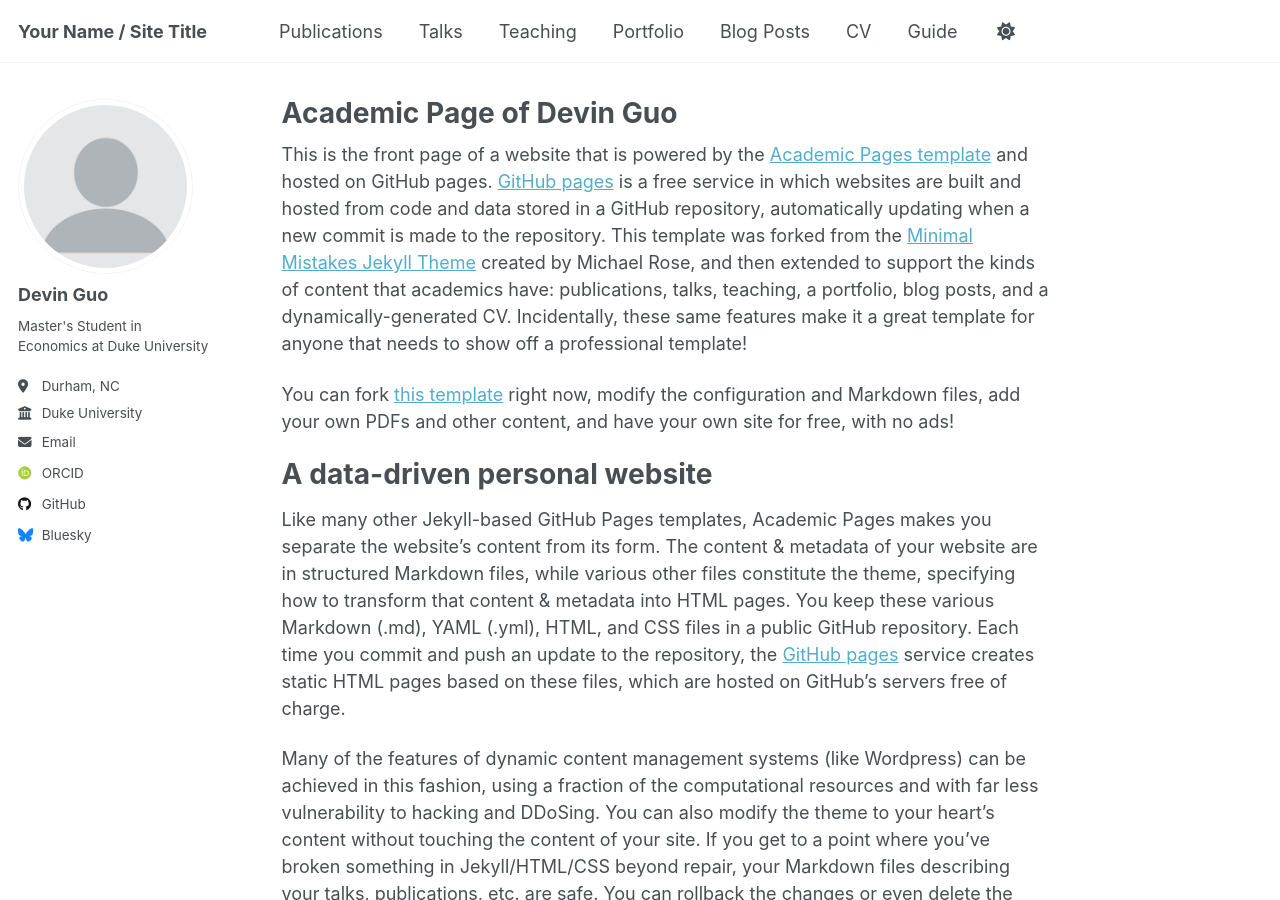
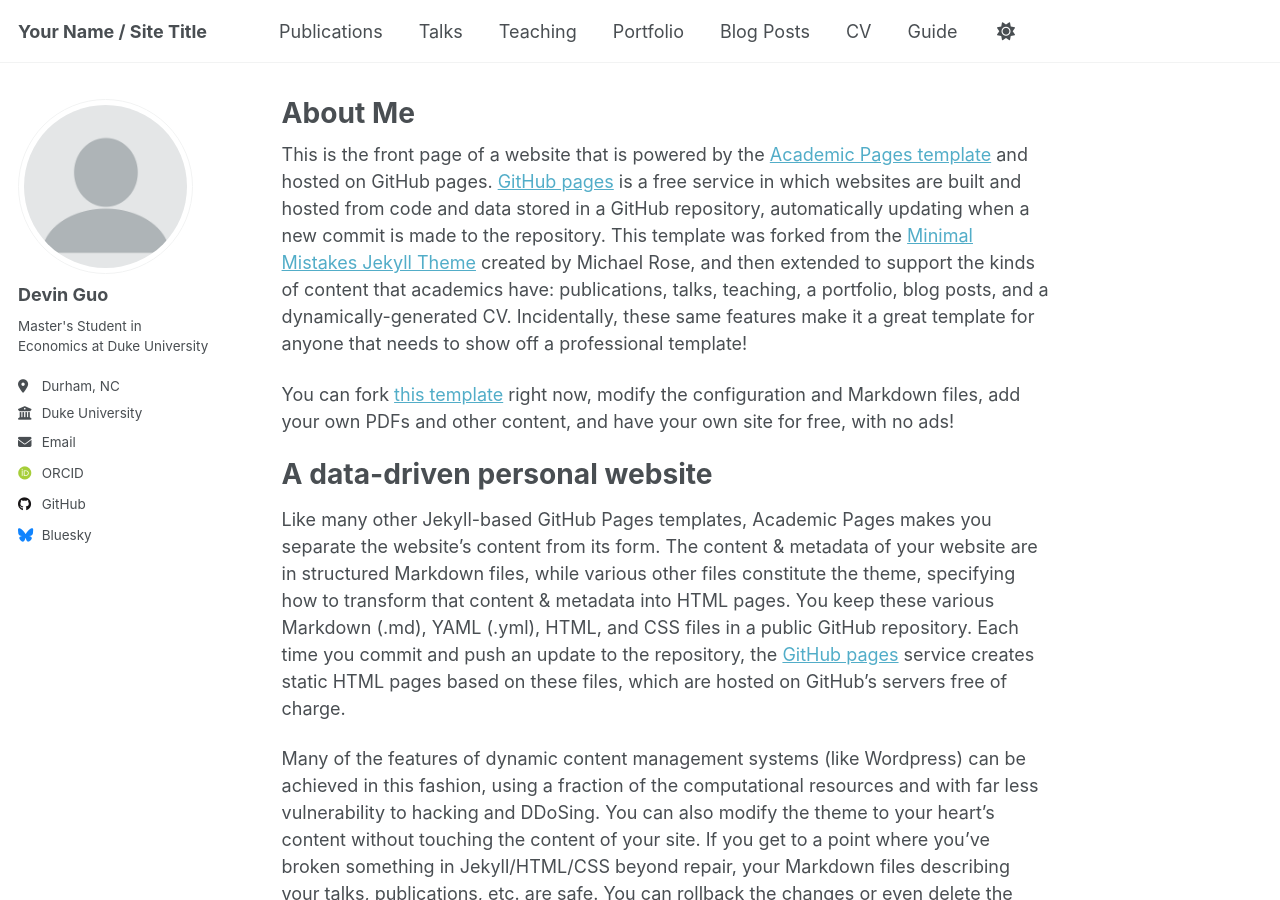
Before and after one commit to DevinGuoA/.github.io, a Jekyll site: the page built from _pages/about.md, in a window 1280 px wide and 900 px high. Built offline with Jekyll 4.4.1, drawn with Linux system fonts in a browser that asks for light colours; some web fonts are replaced; a script that is not in the unit is left out.

Commit message:
Update about.md

```diff
--- a/_pages/about.md
+++ b/_pages/about.md
@@ -1,6 +1,6 @@
 ---
 permalink: /
-title: "Academic Page of Devin Guo"
+title: "About Me"
 author_profile: true
 redirect_from:
   - /about/
```
